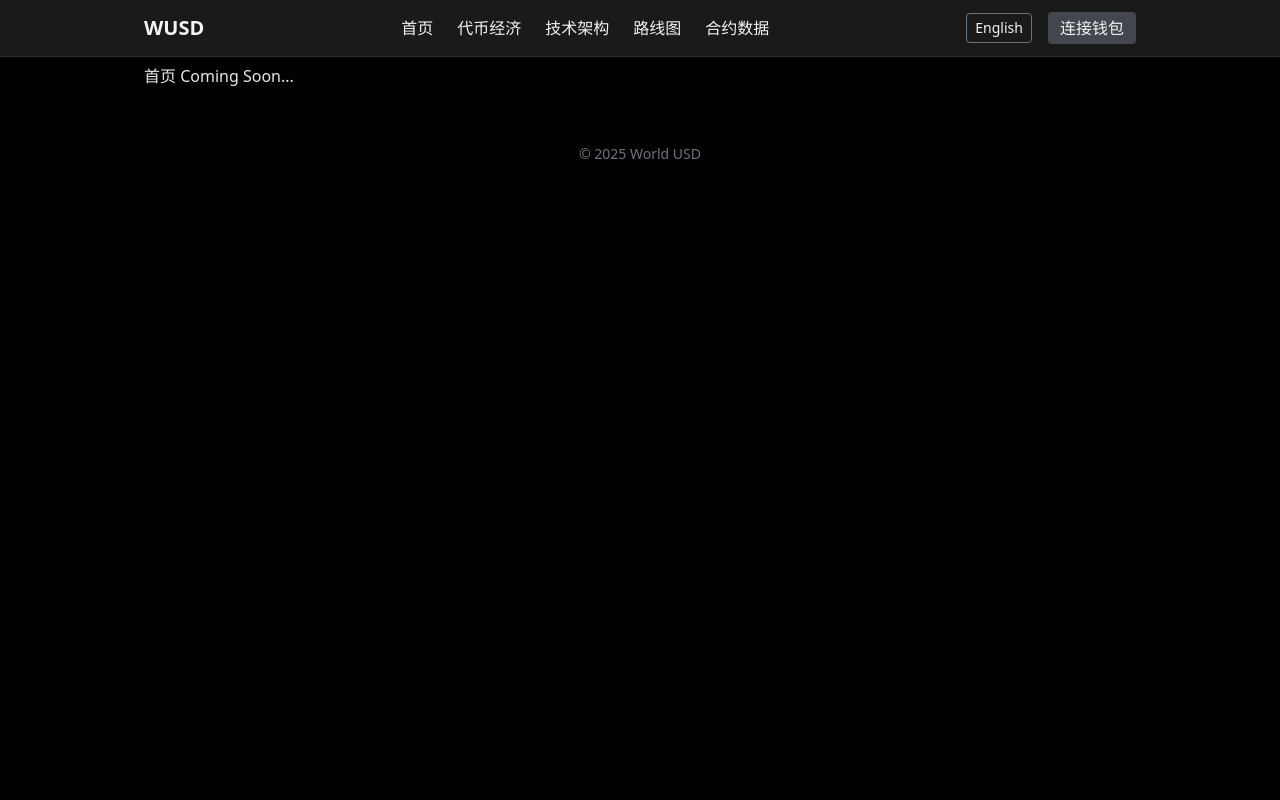
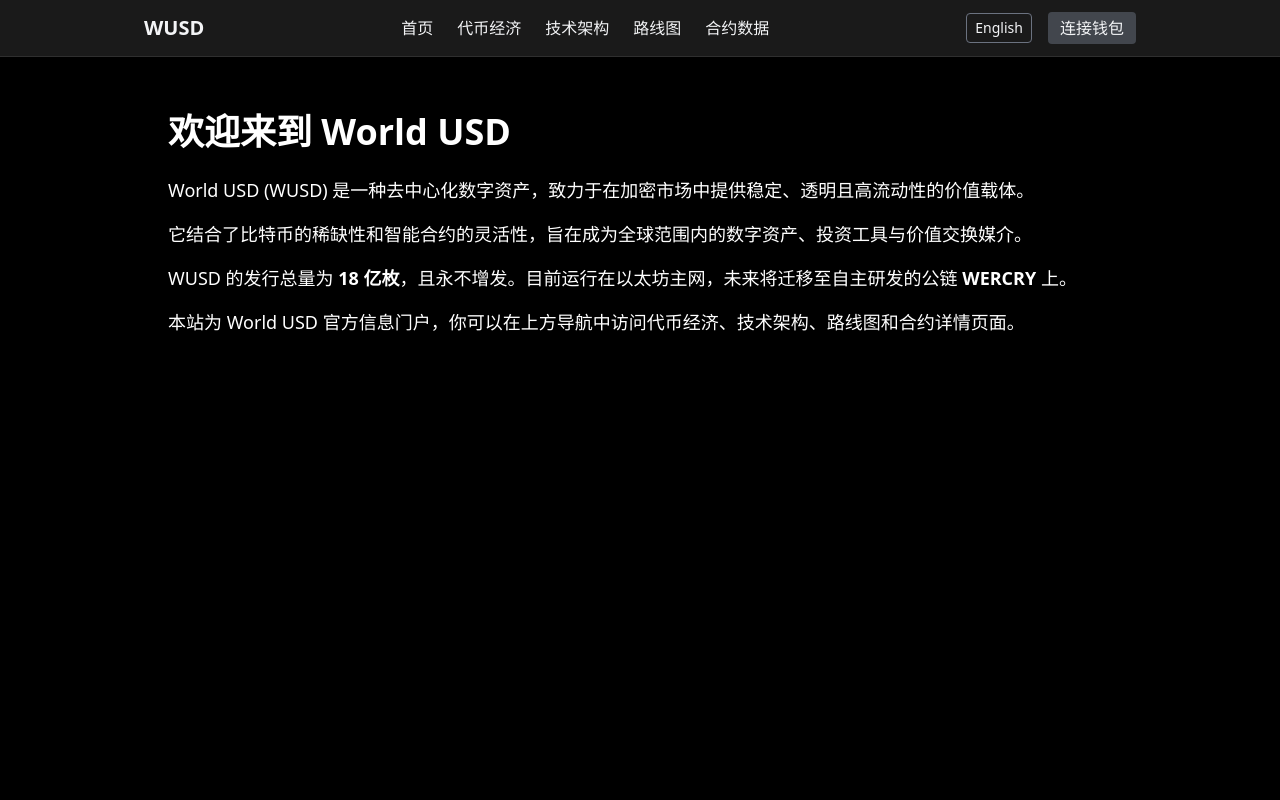
Before and after one commit to WYKKUHJGHJ/world-usd-site01, a Next.js app: page / in a window 1280 px wide. Shown: the top 800 px of the page. Built offline with nearby package versions, Linux system fonts and the light colour scheme.

Commit message:
Update index.tsx

```diff
--- a/pages/index.tsx
+++ b/pages/index.tsx
@@ -4,9 +4,26 @@ export default function Home() {
   return (
     <>
       <Head>
-        <title>首页</title>
+        <title>World USD | 首页</title>
+        <meta name="description" content="World USD (WUSD) 是一种去中心化数字资产，结合价格锚定、原生隐私功能和可扩展智能合约。" />
       </Head>
-      <div>首页 Coming Soon...</div>
+      <main className="min-h-screen bg-black text-white px-6 py-12">
+        <section className="max-w-5xl mx-auto">
+          <h1 className="text-4xl font-bold mb-6">欢迎来到 World USD</h1>
+          <p className="text-lg mb-4">
+            World USD (WUSD) 是一种去中心化数字资产，致力于在加密市场中提供稳定、透明且高流动性的价值载体。
+          </p>
+          <p className="text-lg mb-4">
+            它结合了比特币的稀缺性和智能合约的灵活性，旨在成为全球范围内的数字资产、投资工具与价值交换媒介。
+          </p>
+          <p className="text-lg mb-4">
+            WUSD 的发行总量为 <strong>18 亿枚</strong>，且永不增发。目前运行在以太坊主网，未来将迁移至自主研发的公链 <strong>WERCRY</strong> 上。
+          </p>
+          <p className="text-lg">
+            本站为 World USD 官方信息门户，你可以在上方导航中访问代币经济、技术架构、路线图和合约详情页面。
+          </p>
+        </section>
+      </main>
     </>
   );
 }
```
